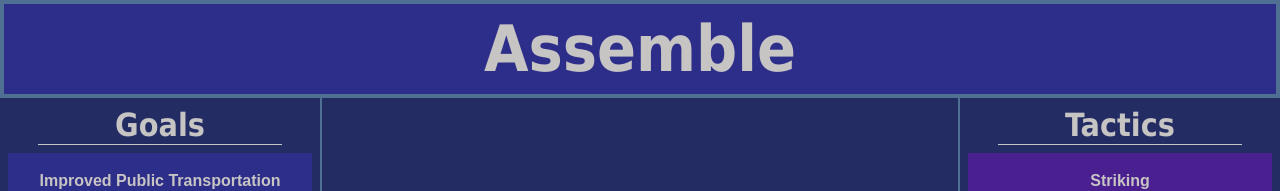
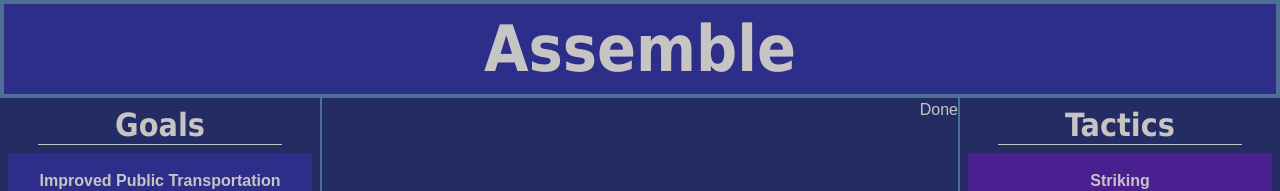
Before and after one commit to isaac-benjamin/assemble, a Next.js app in the folder assemble/: page / in a window 1280 px wide. Shown: the top 191 px of the page. Built offline with nearby package versions, Linux system fonts and the light colour scheme.

Commit message:
basic match making logic

```diff
--- a/assemble/app/MatchArea.tsx
+++ b/assemble/app/MatchArea.tsx
@@ -7,6 +7,9 @@ export default function MatchArea(props:React.PropsWithChildren){
 
     return(
         <div className="flex-col-reverse flex-1 h-full border-accentColor border-x-2" ref={setNodeRef}>
+            <button className="sticky float-right" onClick={()=>{window.location.reload()}}>
+                Done
+            </button>
             {props.children}
         </div>
     );
--- a/assemble/app/helperTs/serverCalls.ts
+++ b/assemble/app/helperTs/serverCalls.ts
@@ -22,12 +22,12 @@ export async function getGoalsAndTasks(){
     // }
     return {
         'tactics':JSON.stringify(
-            [{'listKey':1,'name':'Striking'},
-                {'listKey':2, 'name':'Talking to your Representatives'}]
+            [{'listKey':0,'name':'Striking'},
+                {'listKey':1, 'name':'Talking to your Representatives'}]
         ),
         'goals':JSON.stringify(
-            [{'listKey':1,'name':'Improved Public Transportation'},
-                {'listKey':2, 'name':'Raise Minimum Wage'}]
+            [{'listKey':0,'name':'Improved Public Transportation'},
+                {'listKey':1, 'name':'Raise Minimum Wage'}]
         )
 
         // goals:{ goals: [{goal1}, {goal2}] },
--- a/assemble/app/helperTs/sharedTypes.ts
+++ b/assemble/app/helperTs/sharedTypes.ts
@@ -1,3 +1,4 @@
+import { UniqueIdentifier } from "@dnd-kit/core";
 import { Coordinates } from "@dnd-kit/utilities";
 
 /*
@@ -12,7 +13,7 @@ import { Coordinates } from "@dnd-kit/utilities";
 
 //VERY COUNTER-INTUITIVE - this is the props for the matchable.tsx component
 export interface DraggingData{
-    id: number; //Unique number across all draggables and droppables
+    id: UniqueIdentifier; //Unique number across all draggables and droppables
     coords: Coordinates
     inMiddle ?: boolean
 }
@@ -23,8 +24,8 @@ interface MatchableData{
     description?: string;
 };
 
-export interface MatchableProps{
-    unitData: MatchableData //Data specific to whatever type of matchable is being used
+export interface MatchableProps<UnitData extends MatchableData>{
+    unitData: UnitData; //Data specific to whatever type of matchable is being used
     dragData: DraggingData;
 }
 
--- a/assemble/app/keyElements/goal.tsx
+++ b/assemble/app/keyElements/goal.tsx
@@ -1,8 +1,9 @@
 import Matchable from "./matchable";
-import { MatchableProps } from "../helperTs/sharedTypes";
+import { GoalData, MatchableProps } from "../helperTs/sharedTypes";
 
-export default function Goal(props:MatchableProps){
+export default function Goal(props:MatchableProps<GoalData>){
     return(
-        <Matchable id={props.dragData.id} name={props.unitData.name} isGoal={true} coords={props.dragData.coords}/>
+        <Matchable id={props.dragData.id} name={props.unitData.name} isGoal={true}
+         coords={props.dragData.coords} listKey={props.unitData.listKey}/>
     );
 }
--- a/assemble/app/keyElements/match.tsx
+++ b/assemble/app/keyElements/match.tsx
@@ -1,12 +1,22 @@
 
-import { MatchData } from "../helperTs/sharedTypes";
+import { useDraggable } from "@dnd-kit/core";
+import { CSS } from "@dnd-kit/utilities";
+import { MatchableProps, MatchData } from "../helperTs/sharedTypes";
 import Goal from "./goal";
 import Tactic from "./tactic";
 
-export default function Match(props:MatchData){
+export default function Match(props:MatchableProps<MatchData>){
+
+    const {transform, setNodeRef, attributes,listeners} = useDraggable({id:props.dragData.id});
+    const style = {transform: CSS.Translate.toString(transform)};
+    const matchData = props.unitData as MatchData;
+
+
     return(
-        <div className="border-2 border-gray-800 w-52">
-
+        <div className="border-2 border-gray-800 w-52 h-32"
+        style={{...style,top:`${props.dragData.coords.y}px`,left:`${props.dragData.coords.x}px`}}
+        ref={setNodeRef} {...attributes} {...listeners}>
+            {`${matchData.goal.name} & ${matchData.tactic.name}`}
         </div>
     );
 }
--- a/assemble/app/keyElements/matchable.tsx
+++ b/assemble/app/keyElements/matchable.tsx
@@ -7,13 +7,15 @@ import { DraggingData } from "../helperTs/sharedTypes";
 interface propType extends DraggingData{
     name: string,
     isGoal: boolean,
+    listKey:number,
     matched ?: boolean
 };
 
 export default function Matchable(props :propType){
-    const draggable = useDraggable({id: props.id, data : {isGoal:props.isGoal}});
+    const extraData = {isGoal:props.isGoal, listKey:props.listKey}
+    const draggable = useDraggable({id: props.id, data : extraData});
     const {setNodeRef} = useDroppable({id: props.id,
-                data: {isGoal:props.isGoal},
+                data: extraData,
                 disabled: (draggable.isDragging || props.matched)
             });
     const combinedRef = useCombinedRefs(setNodeRef, draggable.setNodeRef);
--- a/assemble/app/keyElements/tactic.tsx
+++ b/assemble/app/keyElements/tactic.tsx
@@ -1,8 +1,9 @@
 import Matchable from "./matchable";
-import { MatchableProps } from "../helperTs/sharedTypes";
+import { MatchableProps, TacticData } from "../helperTs/sharedTypes";
 
-export default function Goal(props:MatchableProps){
+export default function Tactic(props:MatchableProps<TacticData>){
     return(
-        <Matchable id={props.dragData.id} name={props.unitData.name} isGoal={false} coords={props.dragData.coords}/>
+        <Matchable id={props.dragData.id} name={props.unitData.name} isGoal={false}
+         coords={props.dragData.coords} listKey={props.unitData.listKey}/>
     );
 }
--- a/assemble/app/matching.tsx
+++ b/assemble/app/matching.tsx
@@ -1,6 +1,6 @@
 'use client'
 
-import { DndContext, DragEndEvent, pointerWithin, rectIntersection, Active, ClientRect, DroppableContainer } from "@dnd-kit/core";
+import { DndContext, DragEndEvent, pointerWithin, rectIntersection, Active, ClientRect, DroppableContainer, UniqueIdentifier } from "@dnd-kit/core";
 import {restrictToWindowEdges} from '@dnd-kit/modifiers';
 import { useEffect, useState } from "react";
 import { RectMap } from "@dnd-kit/core/dist/store";
@@ -13,23 +13,26 @@ import SortStartColumn from "./sortStartColumn";
 
 import { MatchData, GoalData, TacticData, MatchableProps } from "./helperTs/sharedTypes";
 import { getGoalsAndTasks } from "./helperTs/serverCalls";
+import Matchable from "./keyElements/matchable";
+import Match from "./keyElements/match";
 
 export default function Matching(){
 
-    const [goals,setGoals] = useState<MatchableProps[]>([]);
-    const [tactics,setTactics] = useState<MatchableProps[]>([]);
-    const [matches,setMatches] = useState<MatchData[]>([]);
+    const [goals,setGoals] = useState<MatchableProps<GoalData>[]>([]);
+    const [tactics,setTactics] = useState<MatchableProps<TacticData>[]>([]);
+    const [matches,setMatches] = useState<MatchableProps<MatchData>[]>([]);
+
 
     useEffect(()=>{
         getGoalsAndTasks().then((data)=>{
             const tacticData: TacticData[] = JSON.parse(data.tactics);
             const goalData :GoalData[] = JSON.parse(data.goals);
             const goalCount = goalData.length;
-            const tacProps :MatchableProps[] = [];
-            const goalProps: MatchableProps[]= [];
+            const tacProps :MatchableProps<TacticData>[] = [];
+            const goalProps: MatchableProps<GoalData>[]= [];
 
             goalData.forEach(goal => {
-                const props :MatchableProps = {
+                const props :MatchableProps<GoalData> = {
                     'unitData':goal,
                     'dragData':{'id':goal.listKey, 'coords': {x:0, y:0}, inMiddle:false}
                 };
@@ -37,7 +40,7 @@ export default function Matching(){
             });
 
             tacticData.forEach(tac => {
-                const props :MatchableProps = {
+                const props :MatchableProps<TacticData> = {
                     'unitData':tac,
                     'dragData':{'id':tac.listKey+goalCount, coords:{x:0, y:0}, inMiddle:false}
                 };
@@ -71,7 +74,11 @@ export default function Matching(){
 
                     {/* Middle column */}
                     <MatchArea>
-
+                        {
+                            matches.map((match,index)=>{
+                                return (<Match key={index} unitData={match.unitData} dragData={match.dragData} />);
+                            })
+                        }
                     </MatchArea>
 
                     {/* tactics column */}
@@ -92,21 +99,44 @@ export default function Matching(){
     function handleDragEnd(event:DragEndEvent){
         const collisions = event.collisions;
         const delta = event.delta;
-        const activeId = event.active.id as number;
+        const activeId = event.active.id;
         const isGoal = event.active.data.current?.isGoal;
+        const inMiddle = event.active.data.current?.inMiddle;
+
         console.log("Collisions:", collisions,"\n Over:", event.over);
 
-        /* 3 possible actions:
-            1)
-            2)
-            3)
+        /* possible actions:
+            1) Move from side to middle
+            2) Move from middle to middle
+            3) Illegal move - return to previous position (do nothing)
+            4) Valid match
         */
+        //If there is at least one collision detected
+        if(event.over){
+            let overMiddle = false;
+            let dropZoneId:UniqueIdentifier | undefined;
 
+            collisions?.forEach(element => {
+                const extraData = element.data?.droppableContainer.data.current;
 
-        if(isGoal==null){
-            console.log("UH OH - isGoal = null");
-        }else{
-            console.log("Unit dragged")
+                if(element.id==-1) overMiddle=true;
+                //If one element is goal and the other is tactic save match ID
+                else if (extraData.isGoal != isGoal && !dropZoneId){
+                    dropZoneId=element.id;
+                }
+            });
+
+            console.log("overMiddle:",overMiddle,"\nmatchKey:",dropZoneId);
+
+            if(dropZoneId !== undefined){
+                console.log("Match made")
+                if(isGoal) {makeMatch(activeId,dropZoneId,false);}
+                else{
+                     makeMatch(dropZoneId,activeId,true);
+                     console.log("Goal = drop zone")
+                    }
+
+            }else if(overMiddle){
 
                 const currentList = isGoal?goals:tactics;
 
@@ -128,12 +158,45 @@ export default function Matching(){
                 });
                 const set = isGoal?setGoals:setTactics;
                 set(nextList);
+
+                if(inMiddle){
+                    //Middle to middle
+                }else{
+                    //Side to middle
+                }
             }
 
+        }
+        //Otherwise illegal move, do nothing
 
     }
 
-    function makeMatch(goalId:number, tacticId:number){
+    function makeMatch(goalId:UniqueIdentifier, tacticId:UniqueIdentifier, goalDropZone:boolean){
+        const goalProps = goals.find(x=>x.dragData.id=goalId);
+        const tacProps = tactics.find(x=>x.dragData.id=tacticId);
+
+
+        setGoals(goals.filter(x=> x.dragData.id !== goalId));
+        setTactics(tactics.filter(x=> x.dragData.id !== tacticId ));
+
+        if(goalProps && tacProps){
+            const dropZone = goalDropZone ? goalProps : tacProps;
+
+            const match:MatchData = {goal: goalProps.unitData, tactic: tacProps.unitData,
+                name:`${goalProps.unitData.name} & ${tacProps.unitData.name}`,
+                listKey:matches.length};
+            const matchProps:MatchableProps<MatchData> = {
+                unitData:match,
+                dragData:{
+                    ...dropZone.dragData,
+                    id: Date.now()
+                }
+             };
+
+            setMatches([...matches, matchProps]);
+        }else{
+            console.log("No goal/tactic found with the supplied ID")
+        }
 
     }
 
```
Lines whose indentation alone changed are shown as unchanged.
